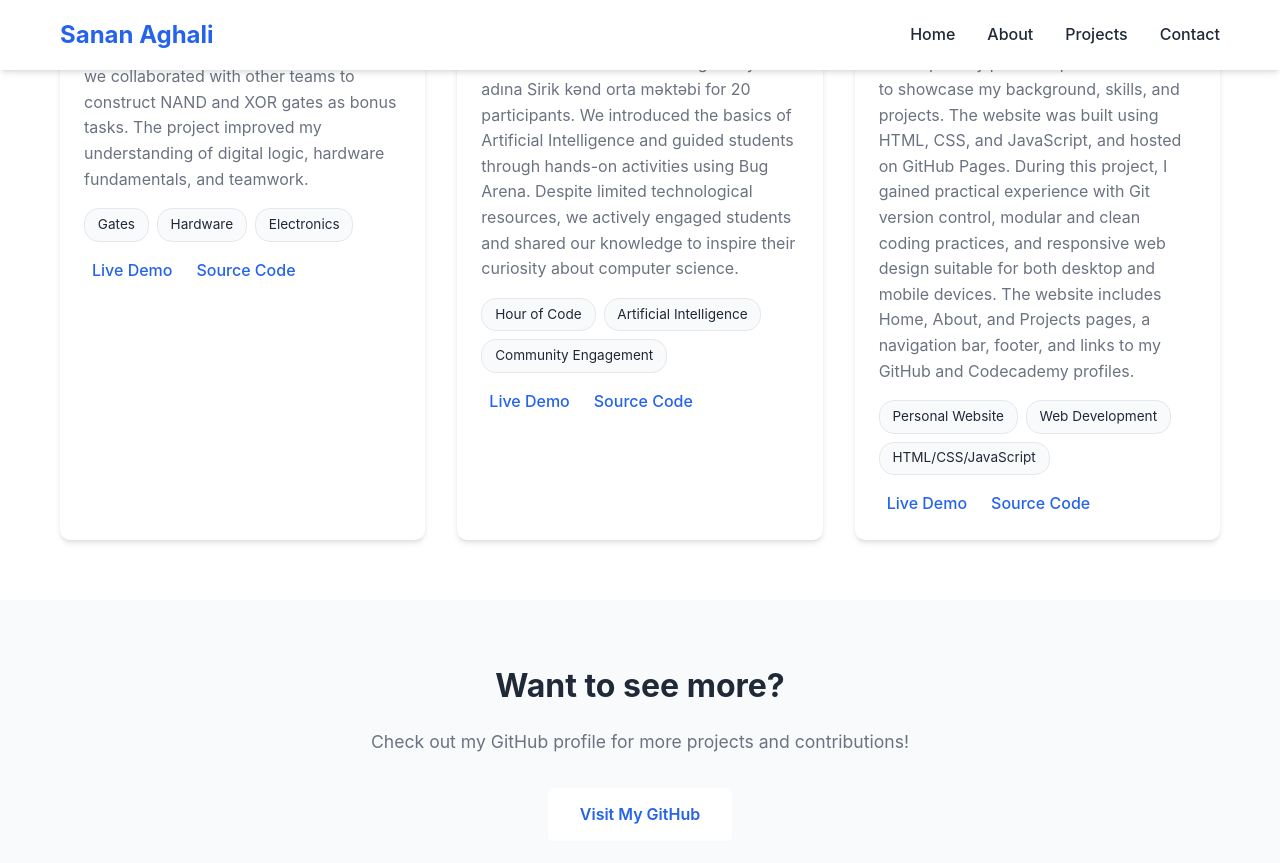
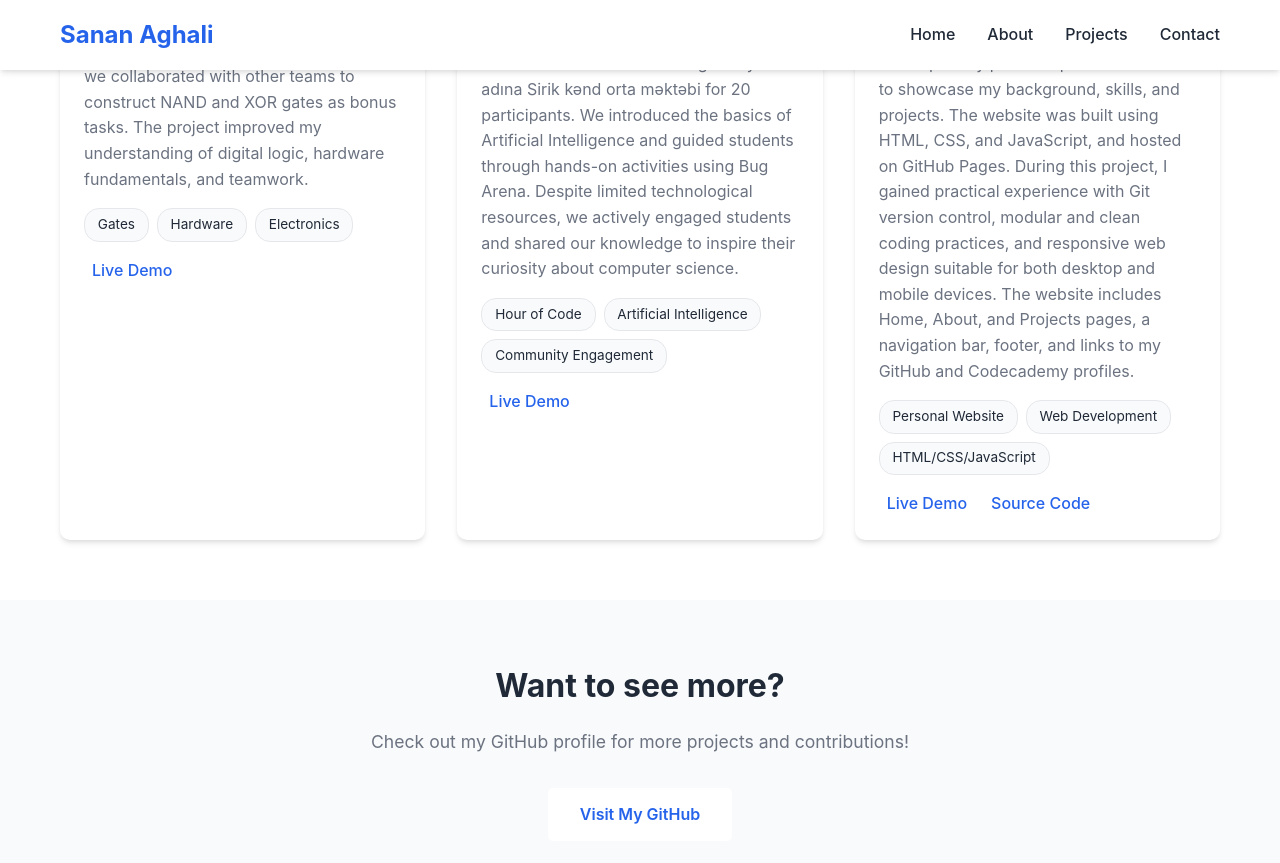
Before and after one commit to SananAghali/site1101, a Jekyll site: the page built from projects.md, in a window 1280 px wide and 900 px high, scrolled down 716 px. Shown: the top 863 px of the window. Built offline with Jekyll 4.4.1, drawn with Linux system fonts in a browser that asks for light colours; a script that is not in the unit is left out.

Commit message:
Update Project page

```diff
--- a/projects.md
+++ b/projects.md
@@ -36,9 +36,7 @@ description: Check out my latest projects and work
                                 <i class="fas fa-external-link-alt"></i> Live Demo
                         </a>
 
-                        <a href="#" class="project-link" target="_blank" rel="noopener noreferrer">
-                            <i class="fab fa-github"></i> Source Code
-                        </a>
+
                     </div>
                 </div>
             </div>
@@ -65,9 +63,7 @@ description: Check out my latest projects and work
                                 <i class="fas fa-external-link-alt"></i> Live Demo
                         </a>
 
-                        <a href="#" class="project-link" target="_blank" rel="noopener noreferrer">
-                            <i class="fab fa-github"></i> Source Code
-                        </a>
+
                     </div>
                 </div>
             </div>
```
